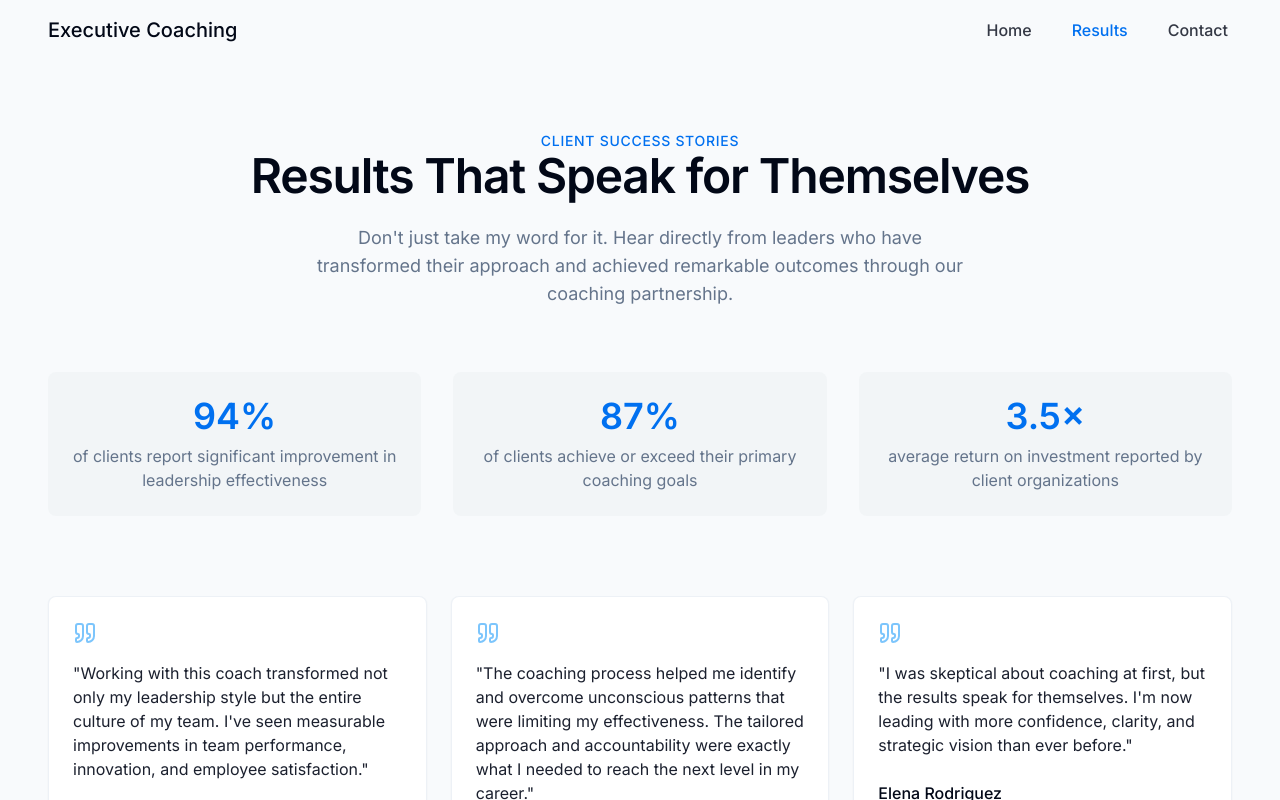
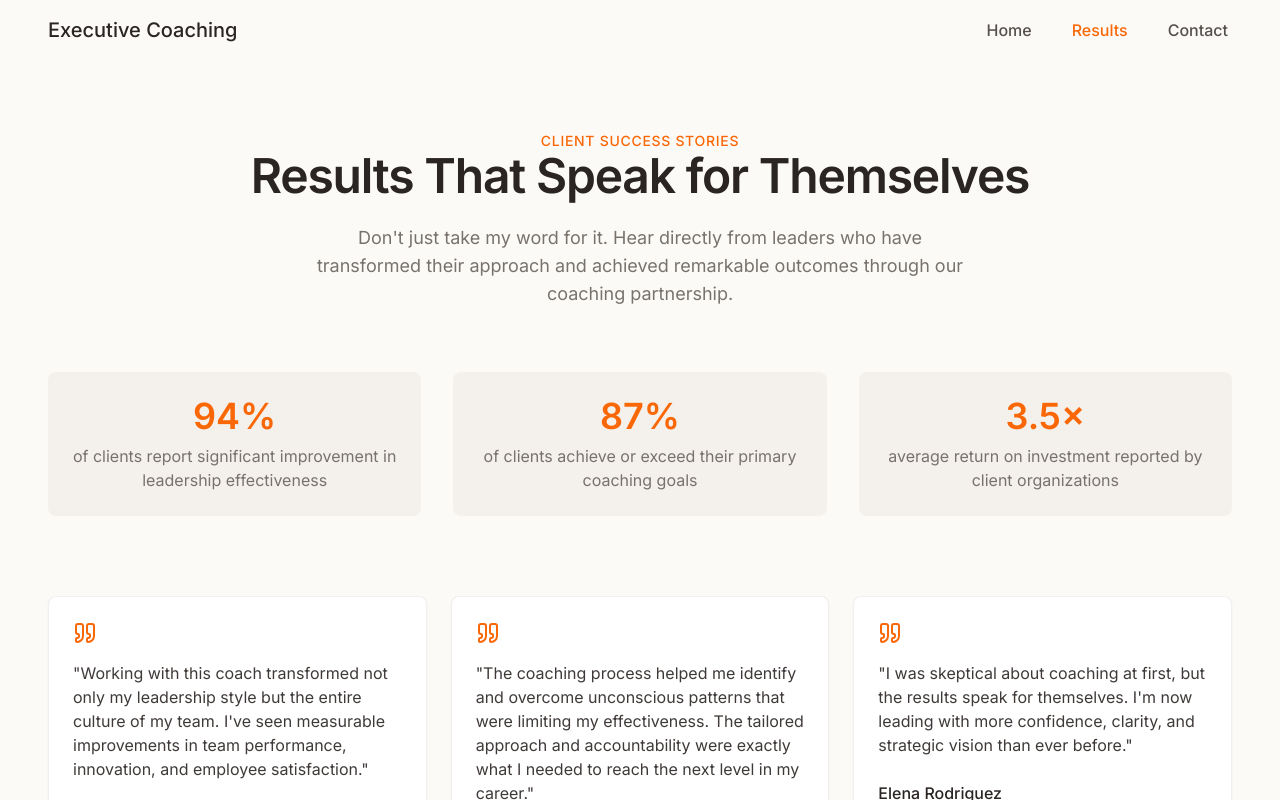
Before and after one commit to davpan/coaching-landing-lighthouse, a React (Vite) app: page /results in a window 1280 px wide. Shown: the top 800 px of the page. Built offline with nearby package versions, Linux system fonts and the light colour scheme.

Commit message:
Update color scheme color scheme
Update the color scheme to use warmer tones.

```diff
--- a/src/components/Hero.tsx
+++ b/src/components/Hero.tsx
@@ -77,7 +77,7 @@ const Hero = () => {
           <div className="relative">
             <div className="absolute -inset-1 bg-gradient-to-br from-coach-100 to-coach-300/30 rounded-2xl blur-xl opacity-70 animate-pulse-slow"></div>
             <div className="relative aspect-[4/5] w-full max-w-md rounded-2xl overflow-hidden bg-muted">
-              <div className="absolute inset-0 bg-gradient-to-tr from-coach-600/10 to-coach-200/10"></div>
+              <div className="absolute inset-0 bg-gradient-to-tr from-coach-600/20 to-coach-200/20"></div>
               <img
                 src="https://images.unsplash.com/photo-1551836022-d5d88e9218df?ixlib=rb-4.0.3&auto=format&fit=crop&w=800&q=80"
                 alt="Executive coach portrait"
--- a/src/components/Navbar.tsx
+++ b/src/components/Navbar.tsx
@@ -35,7 +35,7 @@ const Navbar = () => {
       className={cn(
         'fixed top-0 left-0 right-0 z-50 transition-all duration-300 ease-in-out py-4 px-6 md:px-12',
         isScrolled
-          ? 'bg-white/80 backdrop-blur-md shadow-sm'
+          ? 'bg-background/90 backdrop-blur-md shadow-sm'
           : 'bg-transparent'
       )}
     >
@@ -80,7 +80,7 @@ const Navbar = () => {
 
       {/* Mobile Menu */}
       {isMobileMenuOpen && (
-        <div className="md:hidden absolute top-16 left-0 right-0 bg-white shadow-md py-4 px-6 flex flex-col space-y-4 animate-fade-in">
+        <div className="md:hidden absolute top-16 left-0 right-0 bg-background shadow-md py-4 px-6 flex flex-col space-y-4 animate-fade-in">
           {navLinks.map((link) => (
             <Link
               key={link.path}
--- a/src/components/TestimonialCard.tsx
+++ b/src/components/TestimonialCard.tsx
@@ -51,7 +51,7 @@ const TestimonialCard = ({ quote, name, title, company, delay = 0 }: Testimonial
         transitionDelay: `${delay}ms`
       }}
     >
-      <Quote size={24} className="text-coach-300 mb-4" />
+      <Quote size={24} className="text-primary mb-4" />
       <blockquote className="mb-6 text-foreground/90">
         "{quote}"
       </blockquote>
--- a/src/index.css
+++ b/src/index.css
@@ -1,4 +1,3 @@
-
 @import url('https://fonts.googleapis.com/css2?family=Inter:wght@300;400;500;600;700&display=swap');
 
 @tailwind base;
@@ -7,74 +6,74 @@
 
 @layer base {
   :root {
-    --background: 210 40% 98%;
-    --foreground: 222.2 84% 4.9%;
+    --background: 30 50% 98%;
+    --foreground: 20 10% 15%;
 
     --card: 0 0% 100%;
-    --card-foreground: 222.2 84% 4.9%;
+    --card-foreground: 20 10% 15%;
 
     --popover: 0 0% 100%;
-    --popover-foreground: 222.2 84% 4.9%;
+    --popover-foreground: 20 10% 15%;
 
-    --primary: 212 100% 47%;
-    --primary-foreground: 210 40% 98%;
+    --primary: 24 95% 50%;
+    --primary-foreground: 30 50% 98%;
 
-    --secondary: 210 25% 96%;
-    --secondary-foreground: 222.2 47.4% 11.2%;
+    --secondary: 30 30% 94%;
+    --secondary-foreground: 20 10% 15%;
 
-    --muted: 210 40% 96.1%;
-    --muted-foreground: 215.4 16.3% 46.9%;
+    --muted: 30 30% 94%;
+    --muted-foreground: 25 5% 45%;
 
-    --accent: 210 25% 96%;
-    --accent-foreground: 222.2 47.4% 11.2%;
+    --accent: 30 30% 94%;
+    --accent-foreground: 20 10% 15%;
 
     --destructive: 0 84.2% 60.2%;
-    --destructive-foreground: 210 40% 98%;
+    --destructive-foreground: 30 50% 98%;
 
-    --border: 214.3 31.8% 91.4%;
-    --input: 214.3 31.8% 91.4%;
-    --ring: 222.2 84% 4.9%;
+    --border: 20 10% 90%;
+    --input: 20 10% 90%;
+    --ring: 24 95% 50%;
 
     --radius: 0.5rem;
 
-    --sidebar-background: 0 0% 98%;
-    --sidebar-foreground: 240 5.3% 26.1%;
-    --sidebar-primary: 240 5.9% 10%;
-    --sidebar-primary-foreground: 0 0% 98%;
-    --sidebar-accent: 240 4.8% 95.9%;
-    --sidebar-accent-foreground: 240 5.9% 10%;
-    --sidebar-border: 220 13% 91%;
-    --sidebar-ring: 217.2 91.2% 59.8%;
+    --sidebar-background: 30 30% 98%;
+    --sidebar-foreground: 20 5% 26%;
+    --sidebar-primary: 20 5% 10%;
+    --sidebar-primary-foreground: 30 30% 98%;
+    --sidebar-accent: 20 4% 95%;
+    --sidebar-accent-foreground: 20 5% 10%;
+    --sidebar-border: 25 13% 91%;
+    --sidebar-ring: 24 95% 50%;
   }
 
   .dark {
-    --background: 222.2 84% 4.9%;
-    --foreground: 210 40% 98%;
-    --card: 222.2 84% 4.9%;
-    --card-foreground: 210 40% 98%;
-    --popover: 222.2 84% 4.9%;
-    --popover-foreground: 210 40% 98%;
-    --primary: 217.2 91.2% 59.8%;
-    --primary-foreground: 222.2 47.4% 11.2%;
-    --secondary: 217.2 32.6% 17.5%;
-    --secondary-foreground: 210 40% 98%;
-    --muted: 217.2 32.6% 17.5%;
-    --muted-foreground: 215 20.2% 65.1%;
-    --accent: 217.2 32.6% 17.5%;
-    --accent-foreground: 210 40% 98%;
+    --background: 20 10% 10%;
+    --foreground: 30 50% 98%;
+    --card: 20 10% 10%;
+    --card-foreground: 30 50% 98%;
+    --popover: 20 10% 10%;
+    --popover-foreground: 30 50% 98%;
+    --primary: 24 95% 50%;
+    --primary-foreground: 20 10% 10%;
+    --secondary: 20 8% 18%;
+    --secondary-foreground: 30 50% 98%;
+    --muted: 20 8% 18%;
+    --muted-foreground: 30 20% 80%;
+    --accent: 20 8% 18%;
+    --accent-foreground: 30 50% 98%;
     --destructive: 0 62.8% 30.6%;
-    --destructive-foreground: 210 40% 98%;
-    --border: 217.2 32.6% 17.5%;
-    --input: 217.2 32.6% 17.5%;
-    --ring: 212.7 26.8% 83.9%;
-    --sidebar-background: 240 5.9% 10%;
-    --sidebar-foreground: 240 4.8% 95.9%;
-    --sidebar-primary: 224.3 76.3% 48%;
+    --destructive-foreground: 30 50% 98%;
+    --border: 20 8% 18%;
+    --input: 20 8% 18%;
+    --ring: 24 95% 50%;
+    --sidebar-background: 20 5% 10%;
+    --sidebar-foreground: 20 4% 95%;
+    --sidebar-primary: 24 95% 50%;
     --sidebar-primary-foreground: 0 0% 100%;
-    --sidebar-accent: 240 3.7% 15.9%;
-    --sidebar-accent-foreground: 240 4.8% 95.9%;
-    --sidebar-border: 240 3.7% 15.9%;
-    --sidebar-ring: 217.2 91.2% 59.8%;
+    --sidebar-accent: 20 3% 15%;
+    --sidebar-accent-foreground: 20 4% 95%;
+    --sidebar-border: 20 3% 15%;
+    --sidebar-ring: 24 95% 50%;
   }
 }
 
--- a/tailwind.config.ts
+++ b/tailwind.config.ts
@@ -54,17 +54,17 @@ export default {
 					foreground: 'hsl(var(--card-foreground))'
 				},
 				coach: {
-					50: '#f0f7ff',
-					100: '#e0effe',
-					200: '#bae0fe',
-					300: '#7cc5fc',
-					400: '#3aa7f8',
-					500: '#1a91ea',
-					600: '#0e72c8',
-					700: '#0f5aa1',
-					800: '#144b85',
-					900: '#16406f',
-					950: '#0f2a4b',
+					50: '#fff7ed',
+					100: '#ffedd5',
+					200: '#fed7aa',
+					300: '#fdba74',
+					400: '#fb923c',
+					500: '#f97316',
+					600: '#ea580c',
+					700: '#c2410c',
+					800: '#9a3412',
+					900: '#7c2d12',
+					950: '#431407',
 				}
 			},
 			borderRadius: {
```
